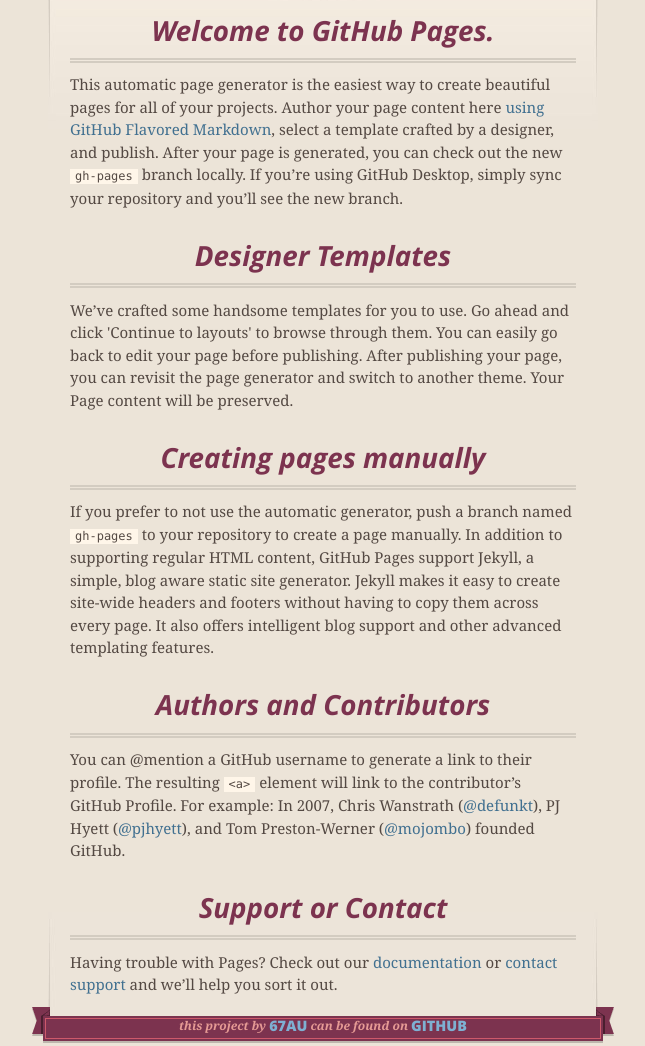
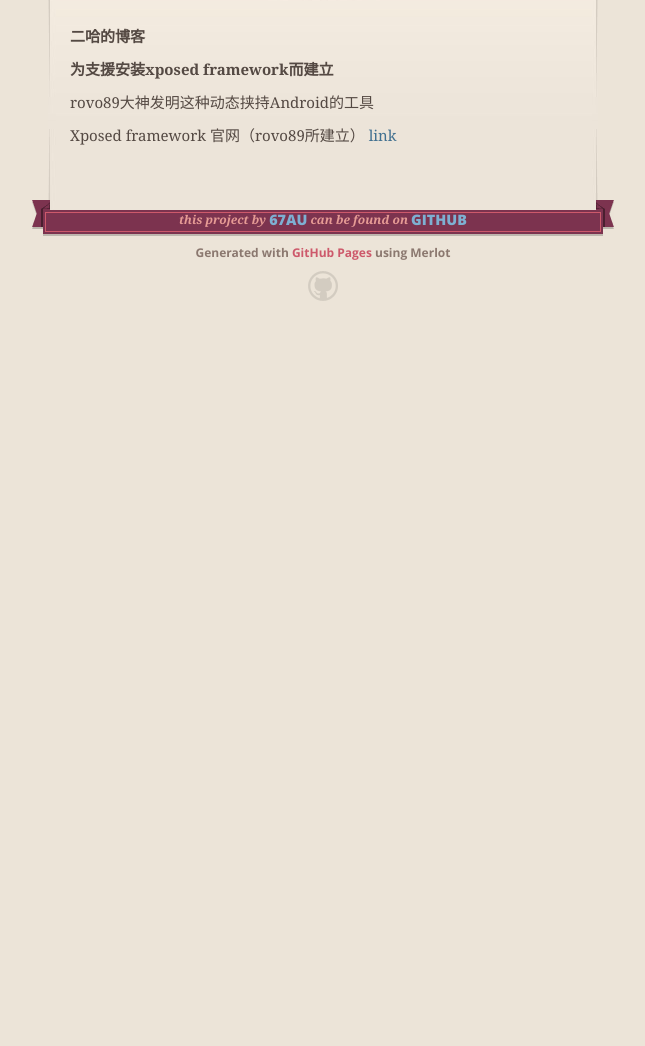
Before and after one commit to XueKirby/doubleha.github.io, a plain HTML site: page index.html in a window 1280 px wide. Shown: the part 197-1243 px from the top of the page, without its empty margins (317-962 px from the left). After the commit the page ends 800 px from the top, so only its background shows below. Drawn offline with nearby package versions, Linux system fonts and the light colour scheme.

```diff
--- a/index.html
+++ b/index.html
@@ -46,30 +46,14 @@
 
 
       <section id="main_content">
-        <h3>
-<a id="welcome-to-github-pages" class="anchor" href="#welcome-to-github-pages" aria-hidden="true"><span aria-hidden="true" class="octicon octicon-link"></span></a>Welcome to GitHub Pages.</h3>
+        <p><strong>二哈的博客</strong></p>
 
-<p>This automatic page generator is the easiest way to create beautiful pages for all of your projects. Author your page content here <a href="https://guides.github.com/features/mastering-markdown/">using GitHub Flavored Markdown</a>, select a template crafted by a designer, and publish. After your page is generated, you can check out the new <code>gh-pages</code> branch locally. If you’re using GitHub Desktop, simply sync your repository and you’ll see the new branch.</p>
+<p><strong>为支援安装xposed framework而建立</strong></p>
 
-<h3>
-<a id="designer-templates" class="anchor" href="#designer-templates" aria-hidden="true"><span aria-hidden="true" class="octicon octicon-link"></span></a>Designer Templates</h3>
+<p>rovo89大神发明这种动态挟持Android的工具</p>
 
-<p>We’ve crafted some handsome templates for you to use. Go ahead and click 'Continue to layouts' to browse through them. You can easily go back to edit your page before publishing. After publishing your page, you can revisit the page generator and switch to another theme. Your Page content will be preserved.</p>
-
-<h3>
-<a id="creating-pages-manually" class="anchor" href="#creating-pages-manually" aria-hidden="true"><span aria-hidden="true" class="octicon octicon-link"></span></a>Creating pages manually</h3>
-
-<p>If you prefer to not use the automatic generator, push a branch named <code>gh-pages</code> to your repository to create a page manually. In addition to supporting regular HTML content, GitHub Pages support Jekyll, a simple, blog aware static site generator. Jekyll makes it easy to create site-wide headers and footers without having to copy them across every page. It also offers intelligent blog support and other advanced templating features.</p>
-
-<h3>
-<a id="authors-and-contributors" class="anchor" href="#authors-and-contributors" aria-hidden="true"><span aria-hidden="true" class="octicon octicon-link"></span></a>Authors and Contributors</h3>
-
-<p>You can @mention a GitHub username to generate a link to their profile. The resulting <code>&lt;a&gt;</code> element will link to the contributor’s GitHub Profile. For example: In 2007, Chris Wanstrath (<a href="https://github.com/defunkt" class="user-mention">@defunkt</a>), PJ Hyett (<a href="https://github.com/pjhyett" class="user-mention">@pjhyett</a>), and Tom Preston-Werner (<a href="https://github.com/mojombo" class="user-mention">@mojombo</a>) founded GitHub.</p>
-
-<h3>
-<a id="support-or-contact" class="anchor" href="#support-or-contact" aria-hidden="true"><span aria-hidden="true" class="octicon octicon-link"></span></a>Support or Contact</h3>
-
-<p>Having trouble with Pages? Check out our <a href="https://help.github.com/pages">documentation</a> or <a href="https://github.com/contact">contact support</a> and we’ll help you sort it out.</p>
+<p>Xposed framework 官网（rovo89所建立）
+<a href="http://repo.xposed.info">link</a></p>
       </section>
 
       <footer>
```
Also changed, not shown: params.json (+1 -1 lines).
